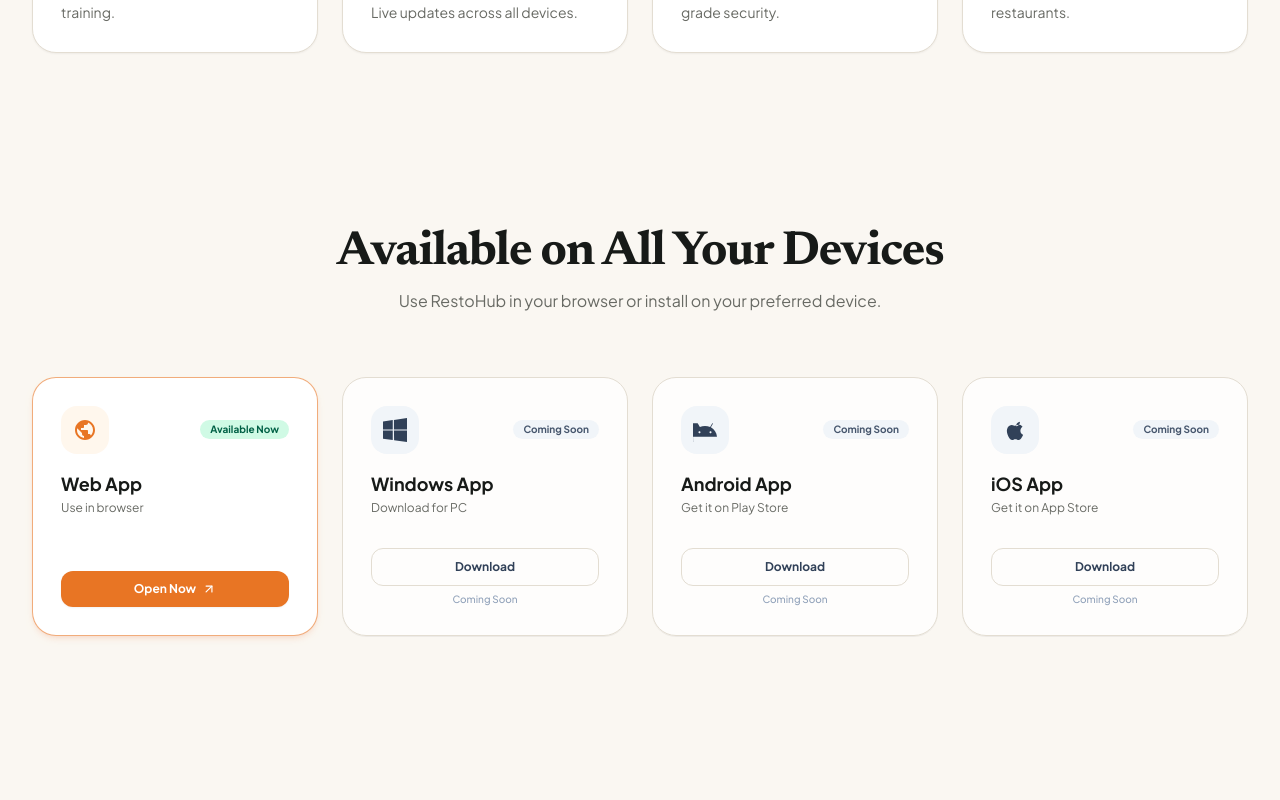
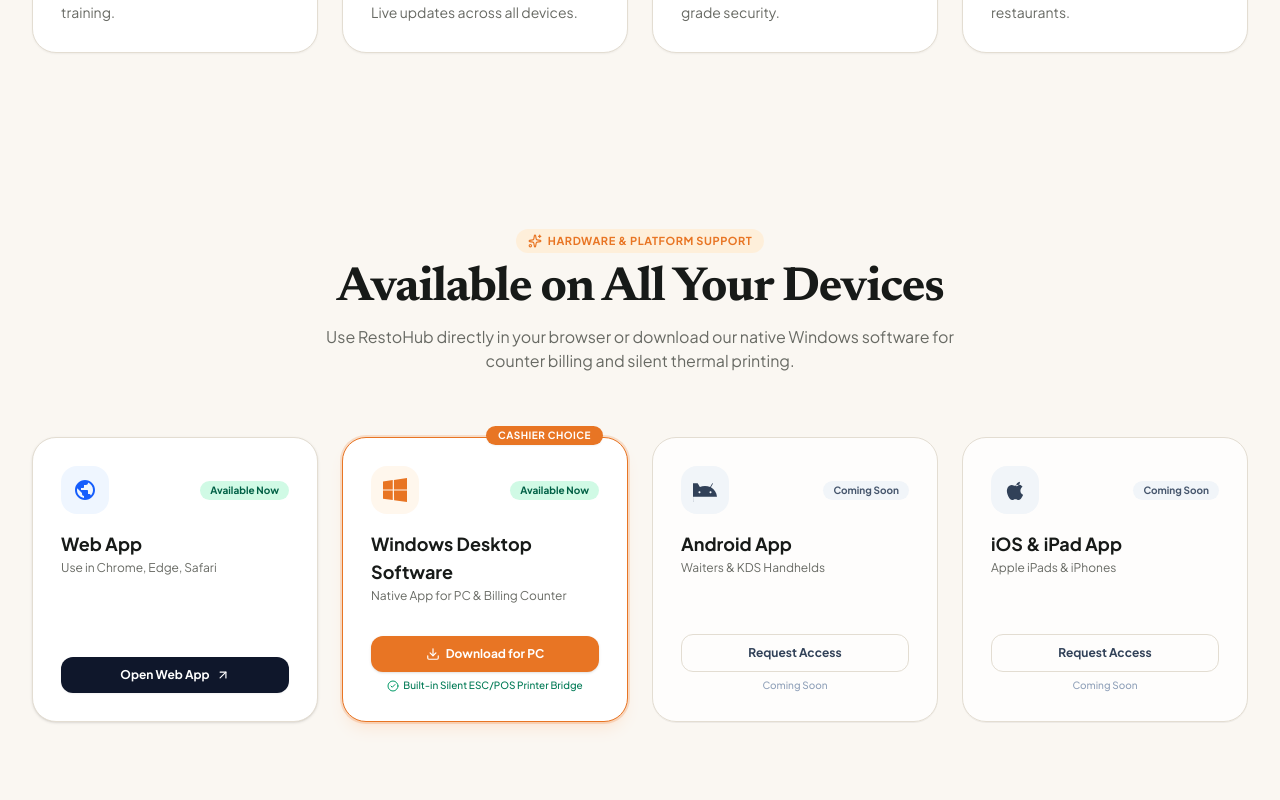
Before and after one commit to sahilsahu8405-creator/restaurant-pos, a React (Vite) app: page / in a window 1280 px wide. Shown: the part 3440-4240 px from the top of the page. Built offline with nearby package versions, Linux system fonts and the light colour scheme; no server answers; the database is empty; a web font is replaced by a local one.

Commit message:
feat: add Electron main process, desktop app routing, device availability section, and resources page

```diff
--- a/src/App.tsx
+++ b/src/App.tsx
@@ -6,19 +6,38 @@ import { WebsiteApp } from './components/website/WebsiteApp';
 
 function AppRouter() {
   const { session, kdsDevice } = useAuth();
-  const getPath = () => window.location.pathname || '/';
+  const isFileProtocol = typeof window !== 'undefined' && window.location.protocol === 'file:';
+  const isDesktopApp = isFileProtocol || !!(window as any).restohubNative?.isElectron;
+
+  const getPath = () => {
+    if (isDesktopApp) {
+      const hash = window.location.hash.replace(/^#/, '');
+      return hash ? (hash.startsWith('/') ? hash : `/${hash}`) : '/app';
+    }
+    return window.location.pathname || '/';
+  };
 
   const [path, setPath] = useState<string>(getPath());
 
   useEffect(() => {
-    const handlePopState = () => {
+    const handleLocationChange = () => {
       setPath(getPath());
     };
-    window.addEventListener('popstate', handlePopState);
-    return () => window.removeEventListener('popstate', handlePopState);
+    window.addEventListener('popstate', handleLocationChange);
+    window.addEventListener('hashchange', handleLocationChange);
+    return () => {
+      window.removeEventListener('popstate', handleLocationChange);
+      window.removeEventListener('hashchange', handleLocationChange);
+    };
   }, []);
 
   const navigateTo = (newPath: string) => {
+    if (isDesktopApp) {
+      window.location.hash = newPath;
+      setPath(newPath);
+      window.scrollTo({ top: 0, behavior: 'smooth' });
+      return;
+    }
     if (window.location.pathname !== newPath) {
       window.history.pushState({}, '', newPath);
       setPath(newPath);
@@ -71,8 +90,11 @@ function AppRouter() {
     path === '/privacy' ||
     path === '/terms';
 
-  // If user is authenticated, default to App unless viewing an explicit marketing subpage or ?view=website
-  const isWebsiteMode = (session || kdsDevice)
+  // In desktop app, cashier counter always boots straight into POS Shell!
+  // On web, unauthenticated root boots into marketing website.
+  const isWebsiteMode = isDesktopApp
+    ? path === '/' || path.startsWith('/website') || window.location.search.includes('view=website')
+    : (session || kdsDevice)
     ? isMarketingSubpage || (path === '/' && window.location.search.includes('view=website'))
     : !isLoginRoute && !isRegisterRoute && !isAppRoute;
 
--- a/src/components/website/DeviceAvailabilitySection.tsx
+++ b/src/components/website/DeviceAvailabilitySection.tsx
@@ -1,5 +1,5 @@
-import React from 'react';
-import { Monitor, Smartphone, Tablet, ArrowUpRight, CheckCircle2 } from 'lucide-react';
+import React, { useState } from 'react';
+import { ArrowUpRight, Download, CheckCircle2, X, Terminal, Monitor, Sparkles, ExternalLink } from 'lucide-react';
 
 interface DeviceAvailabilityProps {
   onOpenWebApp: () => void;
@@ -10,13 +10,26 @@ export const DeviceAvailabilitySection: React.FC<DeviceAvailabilityProps> = ({
   onOpenWebApp,
   onRequestAccess,
 }) => {
+  const [isDownloadModalOpen, setIsDownloadModalOpen] = useState(false);
+
+  const handleDownloadWindows = () => {
+    // Initiate browser file download for the compiled zip archive
+    const link = document.createElement('a');
+    link.href = '/downloads/RestoHub-POS-Windows-x64.zip';
+    link.setAttribute('download', 'RestoHub-POS-Windows-x64.zip');
+    document.body.appendChild(link);
+    link.click();
+    document.body.removeChild(link);
+    setIsDownloadModalOpen(true);
+  };
+
   const devices = [
     {
       platform: 'Web App',
-      subtitle: 'Use in browser',
+      subtitle: 'Use in Chrome, Edge, Safari',
       status: 'Available Now',
       isLive: true,
-      buttonText: 'Open Now',
+      buttonText: 'Open Web App',
       buttonAction: onOpenWebApp,
       icon: (
         <svg className="w-6 h-6 fill-current" viewBox="0 0 24 24">
@@ -25,12 +38,13 @@ export const DeviceAvailabilitySection: React.FC<DeviceAvailabilityProps> = ({
       ),
     },
     {
-      platform: 'Windows App',
-      subtitle: 'Download for PC',
-      status: 'Coming Soon',
-      isLive: false,
-      buttonText: 'Download',
-      buttonAction: () => onRequestAccess?.('Windows App'),
+      platform: 'Windows Desktop Software',
+      subtitle: 'Native App for PC & Billing Counter',
+      status: 'Available Now',
+      isLive: true,
+      isHighlighted: true,
+      buttonText: 'Download for PC',
+      buttonAction: () => setIsDownloadModalOpen(true),
       icon: (
         <svg className="w-6 h-6 fill-current" viewBox="0 0 24 24">
           <path d="M0 3.449L9.75 2.1v9.451H0m10.949-9.602L24 0v11.4H10.949M0 12.6h9.75v9.451L0 20.699M10.949 12.6H24V24l-12.9-1.801"/>
@@ -39,10 +53,10 @@ export const DeviceAvailabilitySection: React.FC<DeviceAvailabilityProps> = ({
     },
     {
       platform: 'Android App',
-      subtitle: 'Get it on Play Store',
+      subtitle: 'Waiters & KDS Handhelds',
       status: 'Coming Soon',
       isLive: false,
-      buttonText: 'Download',
+      buttonText: 'Request Access',
       buttonAction: () => onRequestAccess?.('Android App'),
       icon: (
         <svg className="w-6 h-6 fill-current" viewBox="0 0 24 24">
@@ -51,11 +65,11 @@ export const DeviceAvailabilitySection: React.FC<DeviceAvailabilityProps> = ({
       ),
     },
     {
-      platform: 'iOS App',
-      subtitle: 'Get it on App Store',
+      platform: 'iOS & iPad App',
+      subtitle: 'Apple iPads & iPhones',
       status: 'Coming Soon',
       isLive: false,
-      buttonText: 'Download',
+      buttonText: 'Request Access',
       buttonAction: () => onRequestAccess?.('iOS App'),
       icon: (
         <svg className="w-6 h-6 fill-current" viewBox="0 0 24 24">
@@ -66,16 +80,20 @@ export const DeviceAvailabilitySection: React.FC<DeviceAvailabilityProps> = ({
   ];
 
   return (
-    <section className="py-16 sm:py-24 px-6 sm:px-8 bg-[#FAF7F2]">
+    <section className="py-16 sm:py-24 px-6 sm:px-8 bg-[#FAF7F2] relative">
       <div className="max-w-7xl mx-auto space-y-12 sm:space-y-16">
 
         {/* Header */}
         <div className="text-center max-w-2xl mx-auto space-y-3">
+          <div className="inline-flex items-center gap-1.5 px-3 py-1 rounded-full text-[11px] font-bold uppercase tracking-wider bg-orange-100/80 text-[#E87524]">
+            <Sparkles className="w-3.5 h-3.5" />
+            Hardware & Platform Support
+          </div>
           <h2 className="font-serif-headline text-3xl sm:text-4xl lg:text-5xl font-bold text-[#171A18] tracking-tight">
             Available on All Your Devices
           </h2>
           <p className="text-sm sm:text-base text-[#686A64]">
-            Use RestoHub in your browser or install on your preferred device.
+            Use RestoHub directly in your browser or download our native Windows software for counter billing and silent thermal printing.
           </p>
         </div>
 
@@ -84,17 +102,27 @@ export const DeviceAvailabilitySection: React.FC<DeviceAvailabilityProps> = ({
           {devices.map((device, idx) => (
             <div
               key={idx}
-              className={`rounded-3xl p-6 sm:p-7 border flex flex-col justify-between space-y-6 transition-all duration-200 ${
-                device.isLive
-                  ? 'bg-white border-[#E87524]/60 shadow-md shadow-orange-600/10'
+              className={`rounded-3xl p-6 sm:p-7 border flex flex-col justify-between space-y-6 transition-all duration-200 relative ${
+                device.isHighlighted
+                  ? 'bg-white border-[#E87524] shadow-lg shadow-orange-500/10 ring-2 ring-[#E87524]/20'
+                  : device.isLive
+                  ? 'bg-white border-[#E3DDD2] shadow-sm hover:shadow-md'
                   : 'bg-white/80 border-[#E3DDD2] shadow-2xs hover:shadow-xs'
               }`}
             >
+              {device.isHighlighted && (
+                <div className="absolute -top-3 right-6 bg-[#E87524] text-white text-[10px] font-bold px-3 py-0.5 rounded-full uppercase tracking-wider shadow-xs">
+                  Cashier Choice
+                </div>
+              )}
+
               <div className="space-y-4">
                 <div className="flex items-center justify-between">
                   <div className={`w-12 h-12 rounded-2xl flex items-center justify-center ${
-                    device.isLive
+                    device.isHighlighted
                       ? 'bg-orange-50 text-[#E87524]'
+                      : device.isLive
+                      ? 'bg-blue-50 text-blue-600'
                       : 'bg-slate-100 text-slate-700'
                   }`}>
                     {device.icon}
@@ -124,18 +152,27 @@ export const DeviceAvailabilitySection: React.FC<DeviceAvailabilityProps> = ({
                 <button
                   onClick={device.buttonAction}
                   className={`w-full py-2.5 px-4 rounded-xl text-xs font-bold transition-all flex items-center justify-center gap-1.5 cursor-pointer ${
-                    device.isLive
-                      ? 'bg-[#E87524] hover:bg-[#CC5E15] text-white shadow-xs'
+                    device.isHighlighted
+                      ? 'bg-[#E87524] hover:bg-[#CC5E15] text-white shadow-sm'
+                      : device.isLive
+                      ? 'bg-slate-900 hover:bg-slate-800 text-white shadow-xs'
                       : 'border border-[#E3DDD2] hover:bg-slate-50 text-slate-700'
                   }`}
                 >
+                  {device.isHighlighted ? <Download className="w-3.5 h-3.5" /> : null}
                   <span>{device.buttonText}</span>
-                  {device.isLive && <ArrowUpRight className="w-3.5 h-3.5" />}
+                  {device.isLive && !device.isHighlighted && <ArrowUpRight className="w-3.5 h-3.5" />}
                 </button>
 
                 {!device.isLive && (
                   <div className="text-[10px] text-center text-slate-400 font-medium">
                     Coming Soon
+                  </div>
+                )}
+                {device.isHighlighted && (
+                  <div className="text-[10px] text-center text-emerald-700 font-medium flex items-center justify-center gap-1">
+                    <CheckCircle2 className="w-3 h-3 text-emerald-600" />
+                    Built-in Silent ESC/POS Printer Bridge
                   </div>
                 )}
               </div>
@@ -144,6 +181,120 @@ export const DeviceAvailabilitySection: React.FC<DeviceAvailabilityProps> = ({
         </div>
 
       </div>
+
+      {/* Windows Software Download Modal */}
+      {isDownloadModalOpen && (
+        <div className="fixed inset-0 z-50 bg-black/60 backdrop-blur-xs flex items-center justify-center p-4 sm:p-6 animate-in fade-in duration-200">
+          <div className="bg-white rounded-3xl max-w-xl w-full border border-slate-200 shadow-2xl overflow-hidden">
+
+            {/* Modal Header */}
+            <div className="p-6 sm:p-8 bg-linear-to-b from-orange-50/70 to-white border-b border-orange-100 flex items-start justify-between">
+              <div className="flex items-center gap-4">
+                <div className="w-14 h-14 rounded-2xl bg-[#E87524] text-white flex items-center justify-center shadow-md shadow-orange-600/20">
+                  <Monitor className="w-7 h-7" />
+                </div>
+                <div>
+                  <div className="flex items-center gap-2">
+                    <h3 className="font-serif-headline text-2xl font-bold text-[#171A18]">
+                      RestoHub for Windows
+                    </h3>
+                    <span className="text-[10px] font-bold bg-emerald-100 text-emerald-800 px-2 py-0.5 rounded-full">
+                      v1.0.0
+                    </span>
+                  </div>
+                  <p className="text-xs text-[#686A64] mt-0.5">
+                    Native desktop software with integrated thermal receipt printer bridge
+                  </p>
+                </div>
+              </div>
+
+              <button
+                onClick={() => setIsDownloadModalOpen(false)}
+                className="w-8 h-8 rounded-full bg-slate-100 hover:bg-slate-200 text-slate-600 flex items-center justify-center cursor-pointer transition-colors"
+                aria-label="Close"
+              >
+                <X className="w-4 h-4" />
+              </button>
+            </div>
+
+            {/* Modal Body */}
+            <div className="p-6 sm:p-8 space-y-6">
+
+              {/* Features summary badge grid */}
+              <div className="grid grid-cols-2 gap-3 text-xs">
+                <div className="p-3 rounded-xl bg-slate-50 border border-slate-200/80 flex items-center gap-2 text-slate-700">
+                  <CheckCircle2 className="w-4 h-4 text-emerald-600 shrink-0" />
+                  <span>Silent ESC/POS Printing (Port 9100)</span>
+                </div>
+                <div className="p-3 rounded-xl bg-slate-50 border border-slate-200/80 flex items-center gap-2 text-slate-700">
+                  <CheckCircle2 className="w-4 h-4 text-emerald-600 shrink-0" />
+                  <span>Cash Drawer Kick Command</span>
+                </div>
+                <div className="p-3 rounded-xl bg-slate-50 border border-slate-200/80 flex items-center gap-2 text-slate-700">
+                  <CheckCircle2 className="w-4 h-4 text-emerald-600 shrink-0" />
+                  <span>F11 Cashier Kiosk Lockdown</span>
+                </div>
+                <div className="p-3 rounded-xl bg-slate-50 border border-slate-200/80 flex items-center gap-2 text-slate-700">
+                  <CheckCircle2 className="w-4 h-4 text-emerald-600 shrink-0" />
+                  <span>Offline Menu & Cart Cache</span>
+                </div>
+              </div>
+
+              {/* 3 Step Quick Setup Guide */}
+              <div className="space-y-3">
+                <div className="text-xs font-bold uppercase tracking-wider text-slate-500">
+                  Quick 3-Step Setup
+                </div>
+                <div className="space-y-2.5 text-xs text-slate-600">
+                  <div className="flex items-start gap-3 p-3 rounded-xl bg-orange-50/50 border border-orange-100">
+                    <span className="w-5 h-5 rounded-full bg-[#E87524] text-white flex items-center justify-center text-[10px] font-bold shrink-0 mt-0.5">
+                      1
+                    </span>
+                    <div>
+                      <span className="font-bold text-[#171A18]">Download the archive:</span> Click the button below to download <code className="bg-white px-1.5 py-0.5 rounded border border-orange-200 text-orange-800">RestoHub-POS-Windows-x64.zip</code>.
+                    </div>
+                  </div>
+
+                  <div className="flex items-start gap-3 p-3 rounded-xl bg-slate-50 border border-slate-200/80">
+                    <span className="w-5 h-5 rounded-full bg-slate-800 text-white flex items-center justify-center text-[10px] font-bold shrink-0 mt-0.5">
+                      2
+                    </span>
+                    <div>
+                      <span className="font-bold text-[#171A18]">Extract & Open:</span> Right-click the zip file &gt; <em>Extract All</em>. Double-click <strong className="text-slate-900">RestoHub POS.exe</strong>.
+                    </div>
+                  </div>
+
+                  <div className="flex items-start gap-3 p-3 rounded-xl bg-slate-50 border border-slate-200/80">
+                    <span className="w-5 h-5 rounded-full bg-slate-800 text-white flex items-center justify-center text-[10px] font-bold shrink-0 mt-0.5">
+                      3
+                    </span>
+                    <div>
+                      <span className="font-bold text-[#171A18]">Start Billing:</span> Sign in with your Restaurant ID and PIN. Hardware thermal printers and cash drawers connect automatically!
+                    </div>
+                  </div>
+                </div>
+              </div>
+
+              {/* Download Buttons */}
+              <div className="space-y-2 pt-2">
+                <button
+                  onClick={handleDownloadWindows}
+                  className="w-full py-3.5 px-6 rounded-2xl bg-[#E87524] hover:bg-[#CC5E15] text-white text-sm font-bold flex items-center justify-center gap-2 shadow-md shadow-orange-500/20 cursor-pointer transition-all"
+                >
+                  <Download className="w-4 h-4" />
+                  <span>Download RestoHub for Windows (64-bit)</span>
+                </button>
+                <div className="text-[11px] text-center text-slate-400">
+                  Compatible with Windows 10 & 11 • Standalone Portable Package
+                </div>
+              </div>
+
+            </div>
+
+          </div>
+        </div>
+      )}
+
     </section>
   );
 };
--- a/src/components/website/pages/ResourcesPage.tsx
+++ b/src/components/website/pages/ResourcesPage.tsx
@@ -79,7 +79,7 @@ export const ResourcesPage: React.FC<ResourcesPageProps> = ({ navigate }) => {
     },
     {
       q: 'How do I download the Windows application?',
-      a: 'RestoHub is currently distributed as a high-performance web application accessible through Chrome and Edge, and installable directly as a Progressive Web App (PWA). A standalone native Windows installer is planned and currently in testing.',
+      a: 'RestoHub for Windows is available for direct download on our website. It includes the built-in silent ESC/POS hardware printer bridge (port 9100) and kiosk mode for billing counters, with no browser print popups.',
     },
     {
       q: 'How do I get in touch with the product team?',
```
Also changed, not shown: electron/main.cjs (+7 -4 lines), 1 other file (tests, documents, lock files or other folders).
